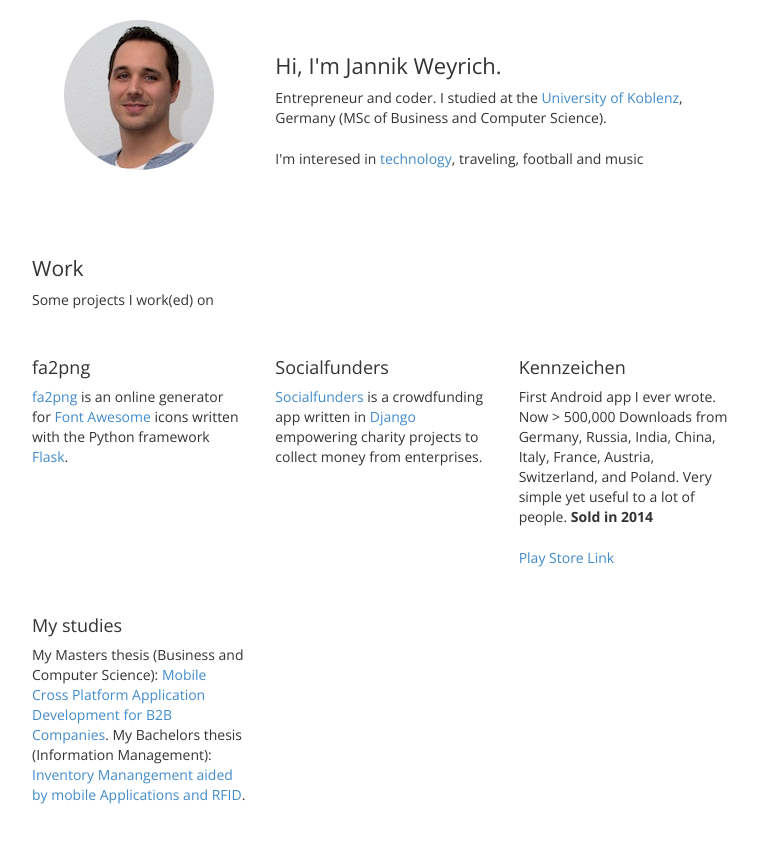
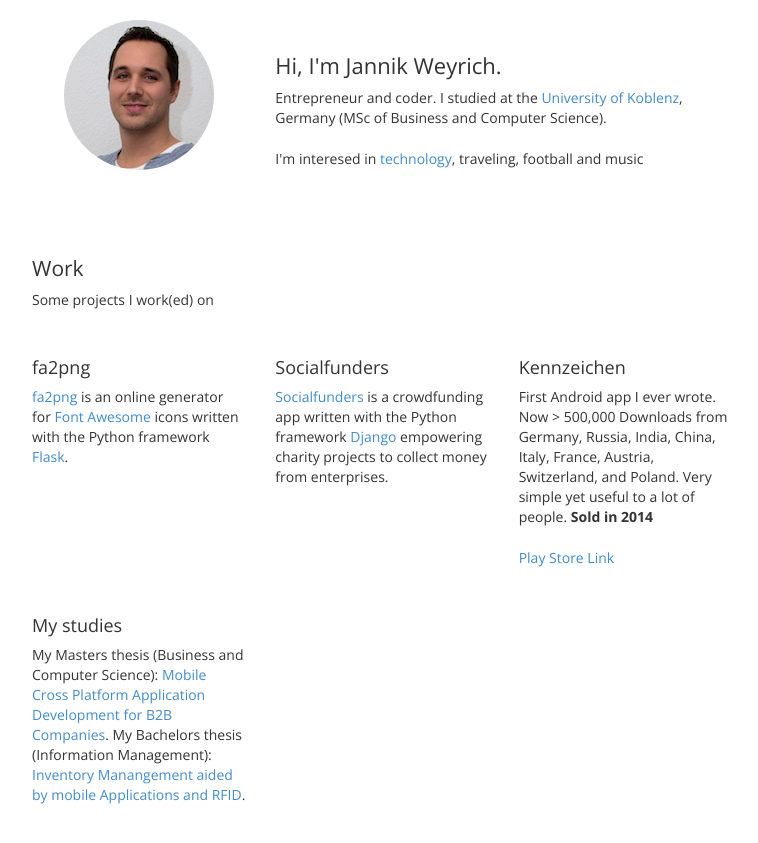
Before and after one commit to jnkwrych/jnkwrych.github.io, a Jekyll site: the page built from index.html, in a window 1280 px wide and 900 px high. Shown: the top 843 px of the window, without its empty margins (258-1016 px from the left). Built offline with Jekyll 4.4.1, drawn with Linux system fonts in a browser that asks for light colours; Markdown is read by kramdown in place of the engine named in the settings.

Commit message:
Update index.html

```diff
--- a/index.html
+++ b/index.html
@@ -19,7 +19,7 @@
         <div class="col-md-4">
             <h3>Socialfunders</h3>
 
-            <p><a href="https://www.socialfunders.org/" target="_blank">Socialfunders</a> is a crowdfunding app written in <a href="https://www.djangoproject.com/" target="_blank">Django
+            <p><a href="https://www.socialfunders.org/" target="_blank">Socialfunders</a> is a crowdfunding app written with the Python framework <a href="https://www.djangoproject.com/" target="_blank">Django
                     </a> empowering charity projects to collect money from enterprises.</p>
             </p>
         </div>
```
